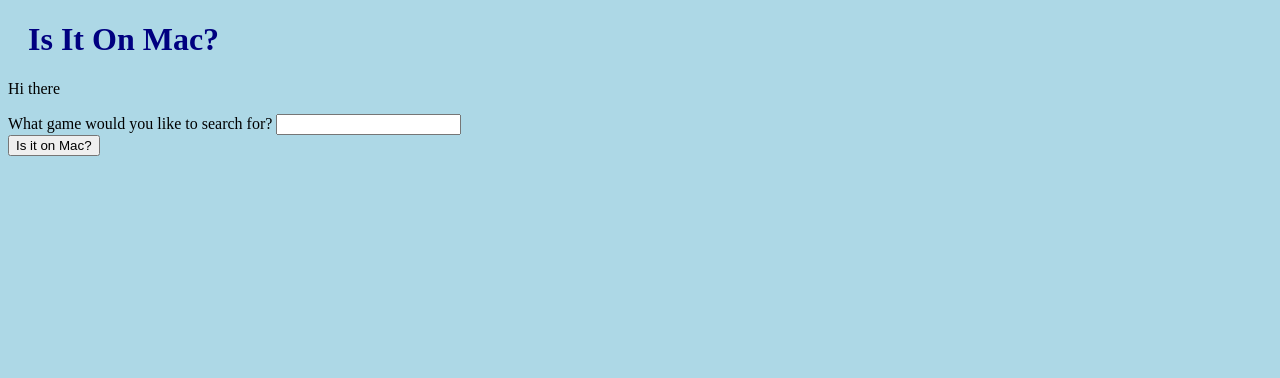
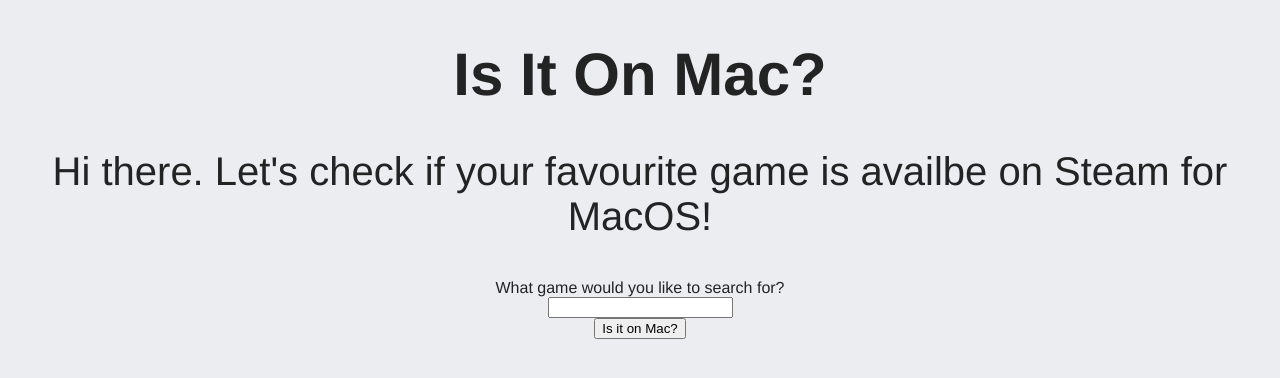
Before and after one commit to Aerlin86/Is_it_on_Mac, a Flask app: page / in a window 1280 px wide. Shown: the top 378 px of the page. Run offline with Flask 2, Linux system fonts and the light colour scheme.

Commit message:
CSS in creation

```diff
--- a/style.css
+++ /dev/null
@@ -1,8 +0,0 @@
-body {
-  background-color: lightblue;
-}
-
-h1 {
-  color: navy;
-  margin-left: 20px;
-}
--- a/templates/index.html
+++ b/templates/index.html
@@ -1,21 +1,22 @@
 <!DOCTYPE html>
 <html lang="en">
-<link rel="stylesheet" type="text/css" href="style.css">
 <head>
+    <link rel="stylesheet" href="styles.css">
     <meta charset="UTF-8">
     <title>Is It On Mac</title>
 </head>
 <body>
     <h1>Is It On Mac?</h1>
     <div>
-    <p><span>Hi there</span></p>
+        <p><span>Hi there. Let's check if your favourite game is availbe on Steam for MacOS!</span></p>
     </div>
 
     <form action="{{ url_for('hello') }}" method="POST">
     <div>
-    <label for="game">What game would you like to search for?</label>
+        <label for="game">What game would you like to search for?</label><br>
         <input name="game" id="game">
     </div>
+
     <div>
         <button>Is it on Mac?</button>
     </div>
--- a/templates/no.html
+++ b/templates/no.html
@@ -2,10 +2,11 @@
 <html lang="en">
 <head>
     <meta charset="UTF-8">
-    <title>It's not...</title>
+    <link rel="stylesheet" type="text/css" href="styles.css">
+    <title>Is It On Mac</title>
 </head>
 <body>
 <p>It's not.</p>
-<p><a href="http://127.0.0.1:5000/">Check another game.</a></p>
+<a href="http://127.0.0.1:5000/">Check another game.</a>
 </body>
 </html>
--- /dev/null
+++ b/templates/styles.css
@@ -0,0 +1,36 @@
+body {
+        background-color: #ebedf0;
+}
+
+h1 {
+        color: #232324;
+        font-family: helvetica;
+        font-size: 60px;
+        text-align: center;
+}
+
+p {
+        color: #232324;
+        font-family: helvetica;
+        font-size: 40px;
+        text-align: center;
+}
+
+div {
+        color: #232324;
+        font-family: helvetica;
+        text-align: center;
+}
+
+a:link, a:visited {
+        background-color: #757575;
+        color: white;
+        padding: 14px 25px;
+        text-align: center;
+        text-decoration: none;
+        display: inline-block;
+}
+
+a:hover, a:active {
+        background-color: #575757;
+}
--- a/templates/yes.html
+++ b/templates/yes.html
@@ -2,10 +2,11 @@
 <html lang="en">
 <head>
     <meta charset="UTF-8">
-    <title>It's on!</title>
+    <link rel="stylesheet" type="text/css" href="styles.css">
+    <title>Is It On Mac</title>
 </head>
 <body>
 <p>It's on</p>
-<p><a href="http://127.0.0.1:5000/">Check another game.</a></p>
+<a href="http://127.0.0.1:5000/">Check another game.</a>
 </body>
 </html>
```
Lines whose indentation alone changed are shown as unchanged.
